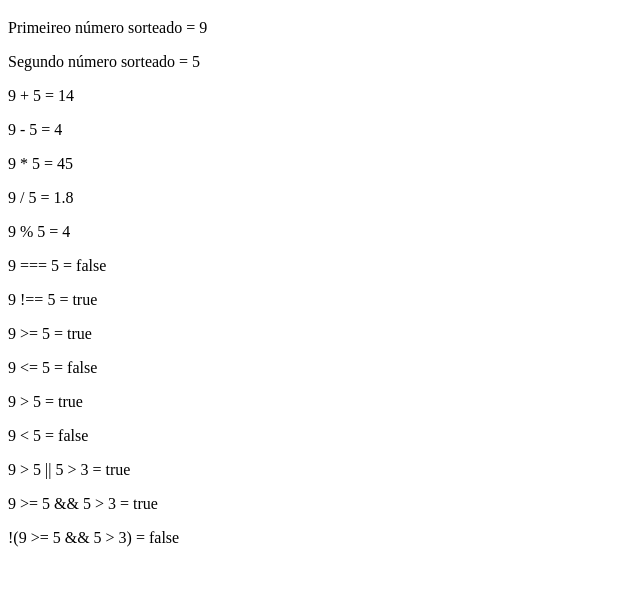
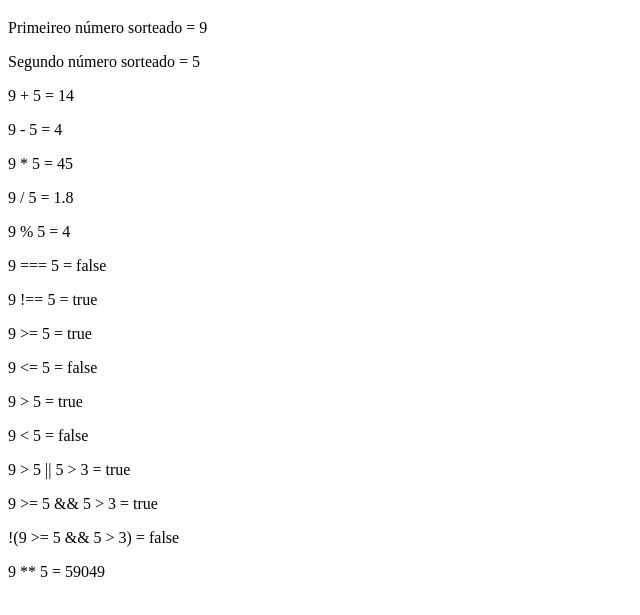
Before and after one commit to vallenefe-hub/Aulajs-02, a plain HTML site: page index.html in a window 1280 px wide. Shown: the part 61-676 px from the top of the page, without its empty margins (0-640 px from the left). Drawn offline with Linux system fonts and the light colour scheme.

Commit message:
03-Inserindo Operador de potência

```diff
--- a/index.html
+++ b/index.html
@@ -23,6 +23,7 @@
     <p id="OperadorOU"></p>
     <p id="OperadorE"></p>
     <p id="OperadorNAO"></p>
+    <p id="Potencia"></p>
 
 
     <script src="./js/app.js"></script>
--- a/js/app.js
+++ b/js/app.js
@@ -48,3 +48,6 @@ document.getElementById('OperadorE').textContent = `${primeiroNumero} >= ${segun
 
 resultado = !((primeiroNumero >= segundoNumero) && (segundoNumero > 3));
 document.getElementById('OperadorNAO').textContent = `!(${primeiroNumero} >= ${segundoNumero} && ${segundoNumero} > 3)  = ${resultado} `;
+
+resultado = primeiroNumero ** segundoNumero
+document.getElementById('Potencia').textContent = `${primeiroNumero} ** ${segundoNumero} = ${resultado} `;
```
